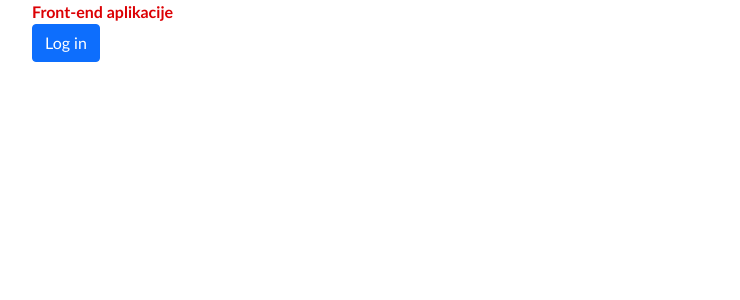
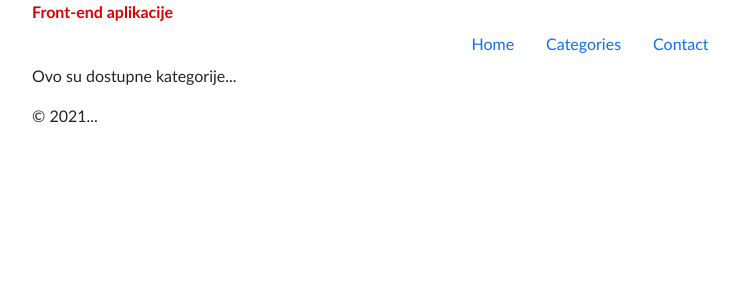
Before and after one commit to Djordje-98/PIiVT-2021, a React (Create React App) app in the folder 04-front-end/: page /category/1 in a window 1280 px wide. Shown: the top 300 px of the page, without its empty margins (50-790 px from the left). Built offline with nearby package versions, Linux system fonts and the light colour scheme.

Commit message:
Create a base page component and use it for exisitng pages

```diff
--- a/04-front-end/package.json
+++ b/04-front-end/package.json
@@ -15,6 +15,7 @@
     "react": "^17.0.2",
     "react-bootstrap": "^1.6.1",
     "react-dom": "^17.0.2",
+    "react-router-dom": "^5.2.0",
     "react-scripts": "4.0.3",
     "typescript": "^4.2.4",
     "web-vitals": "^1.1.2"
@@ -42,5 +43,8 @@
       "last 1 firefox version",
       "last 1 safari version"
     ]
+  },
+  "devDependencies": {
+    "@types/react-router-dom": "^5.1.7"
   }
 }
--- a/04-front-end/src/components/Application/Application.tsx
+++ b/04-front-end/src/components/Application/Application.tsx
@@ -1,17 +1,38 @@
 import React from 'react';
+import { Container } from 'react-bootstrap';
+import TopMenu from '../TopMenu/TopMenu';
 import './Application.sass';
+import { BrowserRouter, Switch, Route } from 'react-router-dom';
+import HomePage from '../HomePage/HomePage';
+import CategoryPage from '../CategoryPage/CategoryPage';
+import ContactPage from '../ContactPage/ContactPage';
 
 export default function Application() {
   return (
-    <div className="Application container">
+    <BrowserRouter>
+    <Container className="Application">
       <div className="Application-header">
       Front-end aplikacije
       </div>
-      <p>
-        <button className="btn btn-primary">
-          Log in
-        </button>
-      </p>
+      <TopMenu />
+      <div className="Application-body">
+        <Switch>
+          <Route exact path="/" component={ HomePage } />
+
+          <Route path="/category"component={ CategoryPage } />
+
+          <Route path="/contact">
+            <ContactPage
+            title="Our location in Belgrade"
+            address="Djordja Pavlovica 1, 11000 Beograd, Srbija"
+            phone="+381 65 6564589"/>
+          </Route>
+        </Switch>
+      </div>
+      <div>
+      &copy; 2021...
     </div>
+    </Container>
+    </BrowserRouter>
   );
 }
--- /dev/null
+++ b/04-front-end/src/components/BasePage/BasePage.tsx
@@ -0,0 +1,37 @@
+import React from "react";
+import { Row, Col } from 'react-bootstrap';
+
+class BasePageProperties {
+    sidebar?: JSX.Element = undefined;
+}
+
+export { BasePageProperties };
+
+export default abstract class BasePage<Properties extends BasePageProperties> extends React.Component<Properties> {
+    constructor(props: Properties) {
+        super(props);
+    }
+
+    render() {
+        const sidebarSizeOnMd = this.props.sidebar ? 3 : 0;
+        const sidebarSizeOnLg = this.props.sidebar ? 4 : 0;
+
+        return(
+            <Row className="page-holder">
+                <Col className="page-body"
+                    sm={ 12 }
+                    md={ 12 - sidebarSizeOnMd }
+                    lg={ 12 - sidebarSizeOnLg }>
+                    { this.renderMain() }
+                </Col>
+                <Col className="page-sidebar"
+                    sm={ 12 }
+                    md={ sidebarSizeOnMd }
+                    lg={ sidebarSizeOnLg }>
+                    { this.props.sidebar }
+                </Col>
+            </Row>
+        );
+    }
+    abstract renderMain(): JSX.Element
+}
--- /dev/null
+++ b/04-front-end/src/components/CategoryPage/CategoryPage.tsx
@@ -0,0 +1,10 @@
+import BasePage from '../BasePage/BasePage';
+
+export default class CategoryPage extends BasePage<{}> {
+
+    renderMain(): JSX.Element {
+       return (
+           <p>Ovo su dostupne kategorije...</p>
+       );
+    }
+}
--- /dev/null
+++ b/04-front-end/src/components/ContactPage/ContactPage.tsx
@@ -0,0 +1,26 @@
+import { BasePageProperties } from "../BasePage/BasePage";
+import BasePage from '../BasePage/BasePage';
+
+class ContactPageProperties extends BasePageProperties{
+    title?: string = "Contact us";
+    phone: string = "";
+    address: string = "";
+}
+
+export default class ContactPage extends BasePage<ContactPageProperties> {
+    constructor(props: ContactPageProperties) {
+        super(props);
+    }
+
+    renderMain() {
+        return (
+            <div>
+                <h1>{ this.props.title ?? "Contact us" }</h1>
+                    <p>We are located at: <br />
+                    { this.props.address }
+                    </p>
+                    <p>Phone: { this.props.phone }</p>
+            </div>
+        );
+    }
+}
--- /dev/null
+++ b/04-front-end/src/components/HomePage/HomePage.tsx
@@ -0,0 +1,11 @@
+import BasePage from "../BasePage/BasePage";
+
+
+export default class HomePage extends BasePage<{}> {
+
+    renderMain(): JSX.Element {
+       return (
+           <p>Ovo je pocetna stranica...</p>
+       );
+    }
+}
--- /dev/null
+++ b/04-front-end/src/components/TopMenu/TopMenu.tsx
@@ -0,0 +1,21 @@
+import React from 'react';
+import { Nav } from 'react-bootstrap';
+import { Link } from 'react-router-dom';
+
+export default function TopMenu() {
+    return(
+        <Nav className="justify-content-center">
+        <Nav.Item>
+            <Link className="nav-link" to="/">Home</Link>
+        </Nav.Item>
+
+        <Nav.Item>
+            <Link className="nav-link" to="category">Categories</Link>
+        </Nav.Item>
+
+        <Nav.Item>
+            <Link className="nav-link" to="contact">Contact</Link>
+        </Nav.Item>
+        </Nav>
+    );
+}
```
Also changed, not shown: 1 other file (tests, documents, lock files or other folders).
